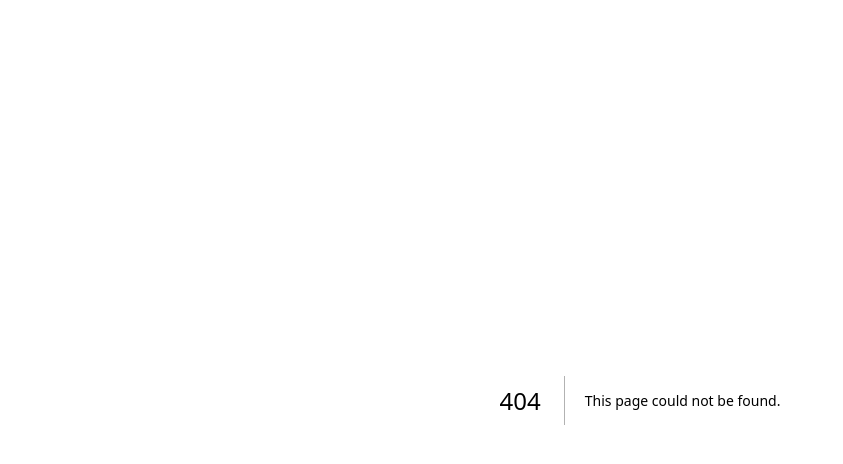
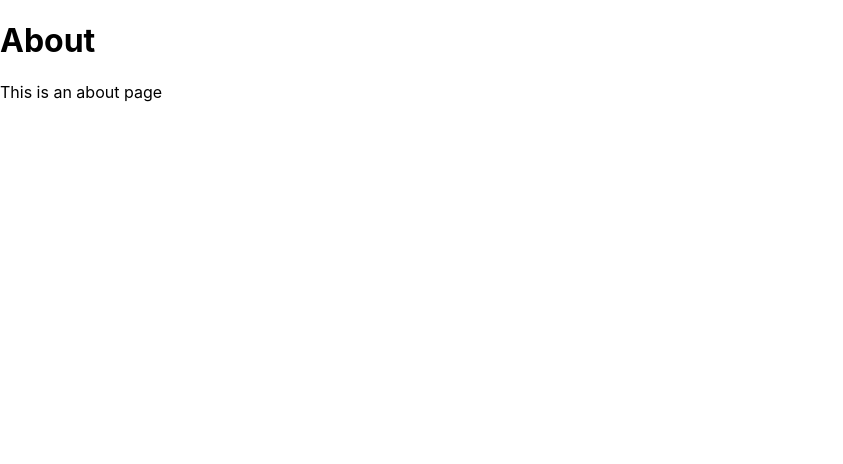
Before and after one commit to alexzaluski/next-crash-course, a Next.js app: page /about in a window 1280 px wide. Before the commit this address had no page. Shown: the top 464 px of the page, without its empty margins (0-843 px from the left). Built offline with nearby package versions, Linux system fonts and the light colour scheme.

Commit message:
Added sample about page

```diff
--- /dev/null
+++ b/pages/about.js
@@ -0,0 +1,15 @@
+import Head from 'next/head';
+
+const about = () => {
+  return (
+    <div>
+      <Head>
+        <title>About</title>
+      </Head>
+      <h1>About</h1>
+      <p>This is an about page</p>
+    </div>
+  );
+};
+
+export default about;
```
